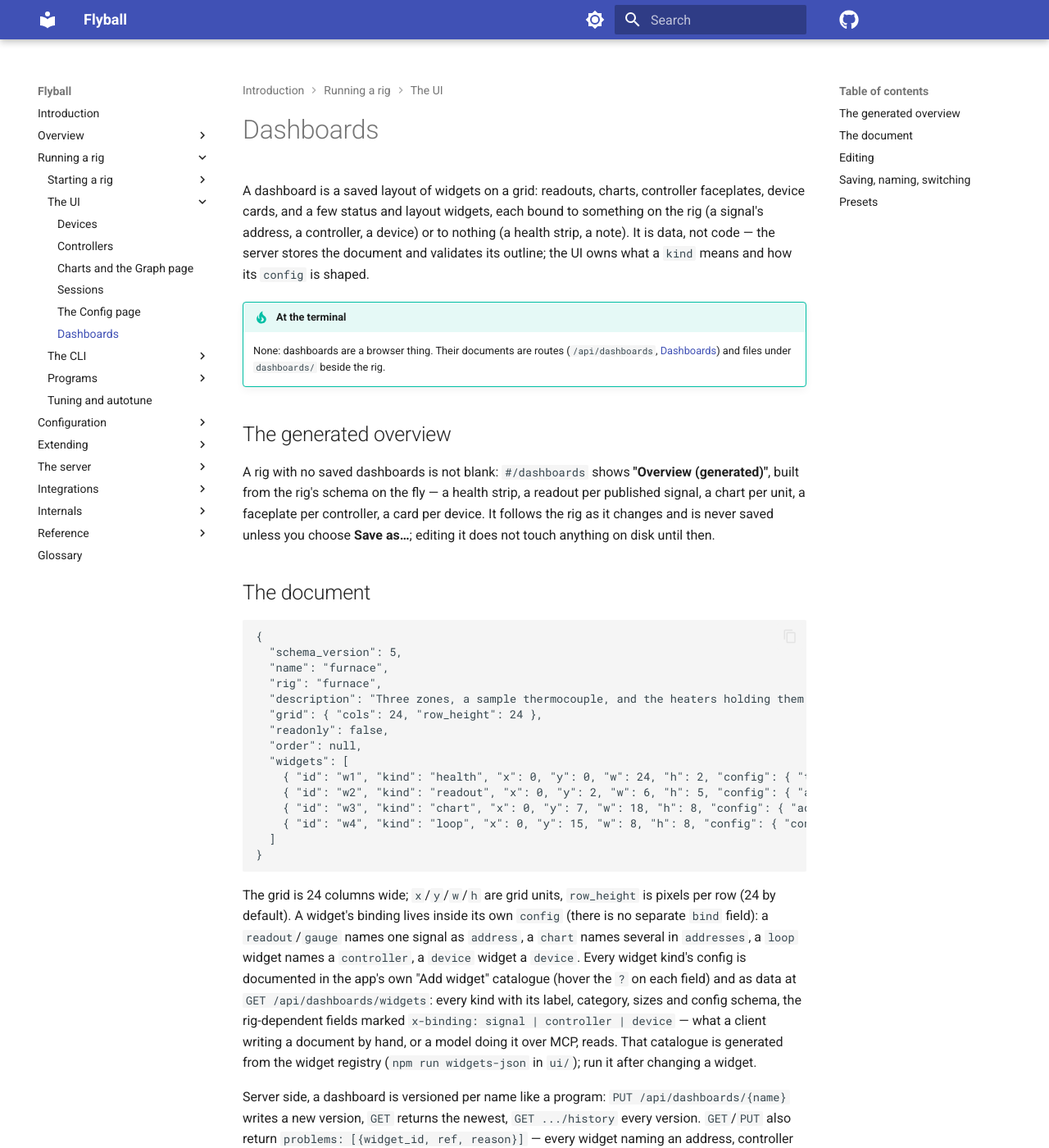
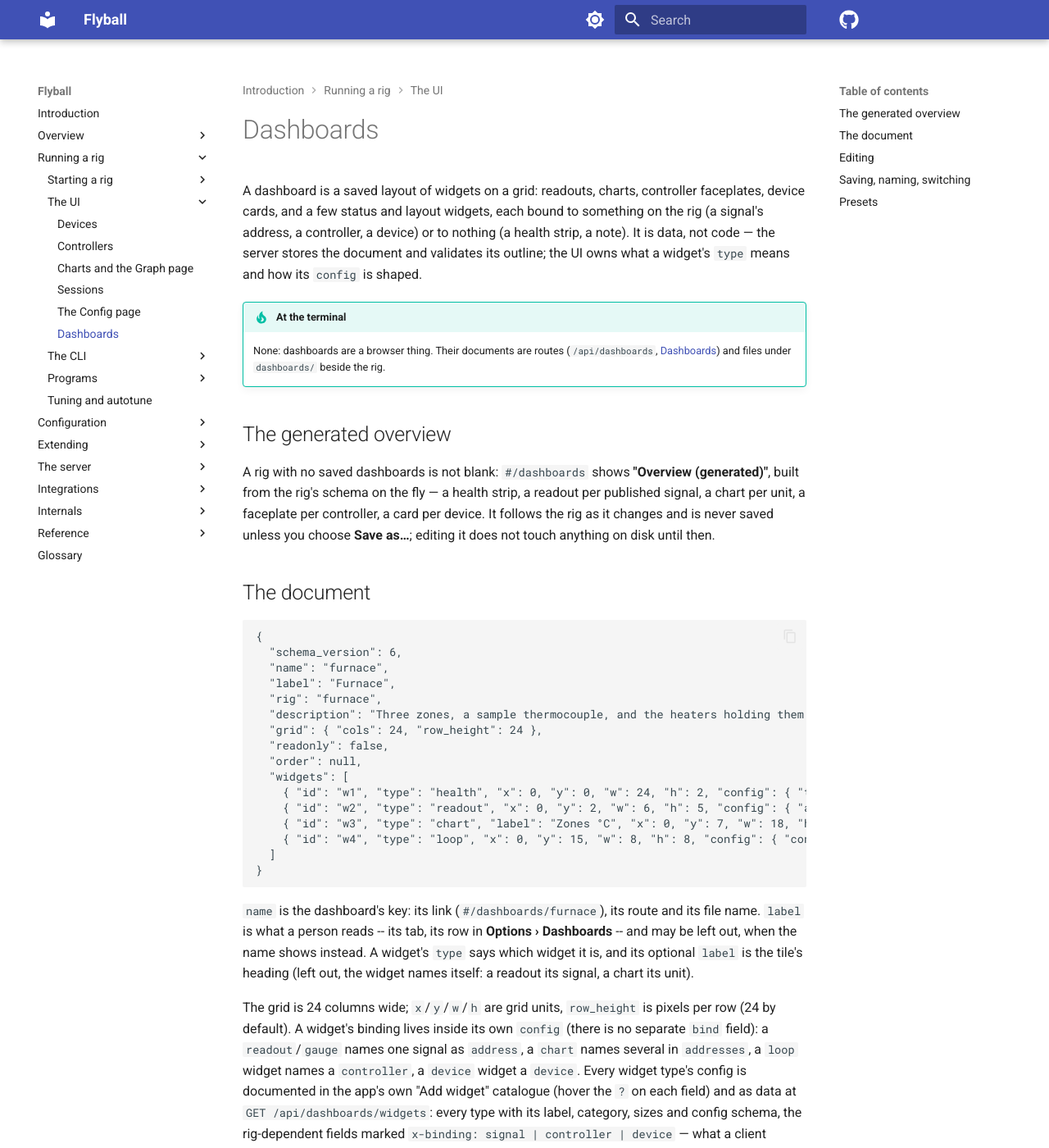
Before and after one commit to bengineer42/flyball, an MkDocs documentation site: the page built from book/src/1-running/dashboards.md, in a window 1280 px wide and 1400 px high. Shown: the whole window at 82% size. Built offline with MkDocs 1.6.1 and Material for MkDocs 9.7.7, drawn with Linux system fonts in a browser that asks for light colours; comment, search, counter and statistics services are not loaded; the version menu is left out; some of the changed text lies outside the part shown.

Commit message:
book: a dashboard's widgets say type and label, the dashboard has a label, Rename edits it (W2a)
Dashboards page: the version-6 document, name vs label, what New/Save as/Rename do now,
the presets' real path (examples/furnace/dashboards) and that a preset file is checked as a
current document. API: the widget outline, schema 6 and its migration, rename keeps the label.
MCP: update_dashboard's set_label and set_widget_label.

Signed-off-by: Bengineer <158306087+bengineer42@users.noreply.github.com>

````diff
--- a/book/src/1-running/dashboards.md
+++ b/book/src/1-running/dashboards.md
@@ -5,7 +5,7 @@
 each bound to something on the rig (a signal's address, a controller, a
 device) or to nothing (a health strip, a note). It is data, not code — the
 server stores the document and validates its outline; the UI owns what a
-`kind` means and how its `config` is shaped.
+widget's `type` means and how its `config` is shaped.
 
 !!! tip "At the terminal"
     None: dashboards are a browser thing. Their documents are routes (`/api/dashboards`, [Dashboards](../4-server/api.md#dashboards)) and files under `dashboards/` beside the rig.
@@ -23,30 +23,38 @@
 
 ```jsonc
 {
-  "schema_version": 5,
+  "schema_version": 6,
   "name": "furnace",
+  "label": "Furnace",
   "rig": "furnace",
   "description": "Three zones, a sample thermocouple, and the heaters holding them.",
   "grid": { "cols": 24, "row_height": 24 },
   "readonly": false,
   "order": null,
   "widgets": [
-    { "id": "w1", "kind": "health", "x": 0, "y": 0, "w": 24, "h": 2, "config": { "tiles": ["rig", "recording", "devices", "controllers", "conditions"] } },
-    { "id": "w2", "kind": "readout", "x": 0, "y": 2, "w": 6, "h": 5, "config": { "address": "furnace.zone1", "sparkline": true } },
-    { "id": "w3", "kind": "chart", "x": 0, "y": 7, "w": 18, "h": 8, "config": { "addresses": ["furnace.zone1", "furnace.zone2"], "window_s": 300, "every": 0, "y": "auto" } },
-    { "id": "w4", "kind": "loop", "x": 0, "y": 15, "w": 8, "h": 8, "config": { "controller": "heaters.heater1", "view": "compact" } }
+    { "id": "w1", "type": "health", "x": 0, "y": 0, "w": 24, "h": 2, "config": { "tiles": ["rig", "recording", "devices", "controllers", "conditions"] } },
+    { "id": "w2", "type": "readout", "x": 0, "y": 2, "w": 6, "h": 5, "config": { "address": "furnace.zone1", "sparkline": true } },
+    { "id": "w3", "type": "chart", "label": "Zones °C", "x": 0, "y": 7, "w": 18, "h": 8, "config": { "addresses": ["furnace.zone1", "furnace.zone2"], "window_s": 300, "every": 0, "y": "auto" } },
+    { "id": "w4", "type": "loop", "x": 0, "y": 15, "w": 8, "h": 8, "config": { "controller": "heaters.heater1", "view": "compact" } }
   ]
 }
 ```
+
+`name` is the dashboard's key: its link (`#/dashboards/furnace`), its route
+and its file name. `label` is what a person reads -- its tab, its row in
+**Options › Dashboards** -- and may be left out, when the name shows
+instead. A widget's `type` says which widget it is, and its optional
+`label` is the tile's heading (left out, the widget names itself: a
+readout its signal, a chart its unit).
 
 The grid is 24 columns wide; `x`/`y`/`w`/`h` are grid units, `row_height` is
 pixels per row (24 by default). A widget's binding lives inside its own
 `config` (there is no separate `bind` field): a `readout`/`gauge` names one
 signal as `address`, a `chart` names several in `addresses`, a `loop`
 widget names a `controller`, a `device` widget a `device`. Every
-widget kind's config is documented in the app's own "Add widget" catalogue
+widget type's config is documented in the app's own "Add widget" catalogue
 (hover the `?` on each field) and as data at
-`GET /api/dashboards/widgets`: every kind with its label, category, sizes
+`GET /api/dashboards/widgets`: every type with its label, category, sizes
 and config schema, the rig-dependent fields marked `x-binding: signal |
 controller | device` — what a client writing a document by hand, or a
 model doing it over MCP, reads. That catalogue is generated from the
@@ -75,7 +83,9 @@
 newest saved first. A version-2 document has neither and reads as
 writable and unordered. An `events` widget in a version-4 document had
 `level` (`"WARNING"`) where it now has `severity` (`"warning"`); it is read
-as that.
+as that. Up to version 5 a widget said which it was by `kind` and named
+itself by `title`, and the document had no `label`; it is read with `type`
+and `label` in their place, showing its name.
 
 A document saved before the device model is `schema_version: 1` (bindings
 to channels, loops and actuators); it is migrated on read, never refused,
@@ -91,8 +101,9 @@
 
 **Edit** puts the page bar into edit mode: drag a tile by its title strip,
 resize from its corner, **+ Add widget** to add another (the catalogue is
-grouped by kind, with search and a cost tag — cheap/chart/heavy), and each
-tile's `⋯` menu to configure, duplicate or remove it. Undo/redo (`Ctrl+Z` /
+grouped by category, with search and a cost tag — cheap/chart/heavy), and each
+tile's `⋯` menu to configure (its label and its `config`), duplicate or
+remove it. Undo/redo (`Ctrl+Z` /
 `Ctrl+Shift+Z` or `Ctrl+Y`, up to 20 steps) covers every edit. **Done** with unsaved
 changes offers Save, Discard or Keep editing.
 
@@ -106,16 +117,24 @@
 The app bar shows this rig's dashboards as tabs, the generated overview
 first, then the saved ones in their `order`, the rest newest saved first
 (see [Getting around](ui/index.md#getting-around)); `[+]` makes a new, empty
-dashboard. To move one, drag its tab, or use the arrows in **Options ›
-Dashboards**, which also has each dashboard's read-only switch and home
-button. A move is saved on the documents it changes, so every browser shows
+dashboard. What you type is its label; the name it is saved under follows
+from it, in lower case with `-` between words ("Furnace overview" is saved
+as `furnace-overview`), and the dialog shows it. To move one, drag its tab,
+or use the arrows in **Options › Dashboards**, which also has each
+dashboard's read-only switch and home button. A move is saved on the documents it changes, so every browser shows
 the same order: the first move numbers every dashboard in its place, later
 moves write only the one moved. `Save ▾` offers:
 
 - **Save** — a new version under the current name.
-- **Save as…** — under a new name; the generated overview must go through
+- **Save as…** — under a new label, and the name that follows from it (an
+  existing one gets a new version); the generated overview must go through
   this once before it can be saved at all.
-- **Rename…**, **Delete…** (with confirmation).
+- **Rename…** — a new label, saved at once as a new version. The name, and
+  so the link, its tab's place and home, stay as they were. Moving a
+  dashboard to a new name is an API call (`POST
+  /api/dashboards/{name}/rename`, [Dashboards](../4-server/api.md#dashboards)),
+  not a menu item.
+- **Delete…** (with confirmation).
 - **Set as home** — `#/` opens this dashboard instead of the generated overview,
   remembered per browser (`localStorage`), not written to the document.
 - **Export JSON** / **Import JSON…** — the document above, pretty-printed.
@@ -126,9 +145,10 @@
 
 A rig can ship dashboards beside its file: anything in a `dashboards/`
 directory next to the rig's file is imported on runner start (unchanged
-files are skipped; an edited one becomes a new version). See
-`examples/simulated/dashboards/{overview,furnace}.json` for the furnace
-simulation's own presets — one generic overview, one curated for the
-furnace's three zones and heaters. Those two files still carry
-`schema_version: 1` on disk; the runner serves them migrated, exactly as it
-would any other version-1 dashboard.
+files are skipped; an edited one becomes a new version). The file's stem is
+the dashboard's name. A file is checked as a current document, so write it
+at the current `schema_version` (a `kind` where `type` belongs is skipped,
+with a warning in the runner's log). See
+`examples/furnace/dashboards/{overview,furnace}.json` for the furnace
+example's own presets — one generic overview, one curated for the
+furnace's three zones and heaters.
````
Also changed, not shown: book/src/1-running/ui/index.md (+2 -1 lines), book/src/4-server/api.md (+10 -4 lines), book/src/4-server/mcp.md (+6 -3 lines).
